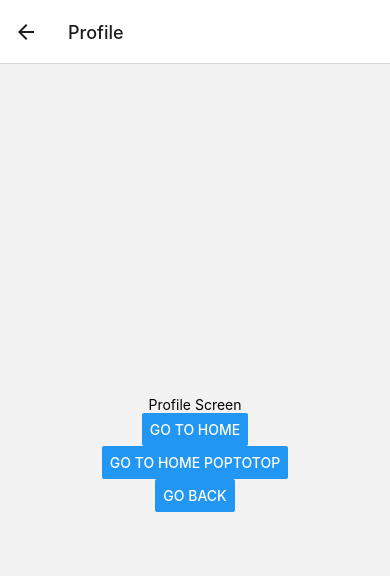
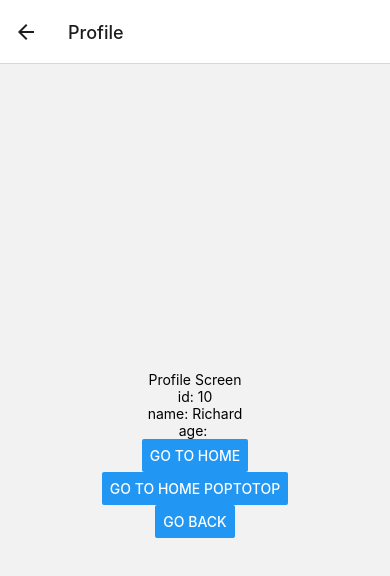
Before and after one commit to rddewan/react-native-beginner, a React Native app in the folder NavigationDemo/: screen /Profile in a window 390 px wide. Shown: the top 576 px of the page. Built offline with nearby package versions, Linux system fonts and the light colour scheme.

Commit message:
passing parameters to route

```diff
--- a/NavigationDemo/App.js
+++ b/NavigationDemo/App.js
@@ -16,7 +16,7 @@ function AppNavigation() {
     <Stack.Navigator>
       <Stack.Screen name="Home" component={HomeScreen} />
       <Stack.Screen name="Setting" component={SettingScreen} />
-      <Stack.Screen name="Profile" component={ProfileScreen} />
+      <Stack.Screen name="Profile" component={ProfileScreen} initialParams={{id: 10, name: 'Richard'}}/>
     </Stack.Navigator>
 
   );
--- a/NavigationDemo/screens/HomeScreen.jsx
+++ b/NavigationDemo/screens/HomeScreen.jsx
@@ -1,16 +1,24 @@
+import { useEffect } from 'react';
 import { Button, Text, View } from 'react-native';
 
-const HomeScreen = ({ navigation }) => {
+const HomeScreen = ({ navigation, route }) => {
+    const params = route.params;
+    console.log('params', params);
     return (
         <View style={{ flex: 1, justifyContent: 'center', alignItems: 'center' }}>
             <Text>Home Screen</Text>
+            <Text>Success: {params?.success.toString() ?? 'no value'}</Text>
+            <Text>HMessage: {params?.message ?? 'no value passed from profile screen'} </Text>
             <Button
                 title="Go to Settings"
-                onPress={() => navigation.navigate('Setting')} />
+                onPress={() => navigation.navigate(
+                    'Setting',
+                    { id: 1, name: 'Jane' },
+                )} />
 
             <Button
                 title="Go to Settings Push"
-                onPress={() => navigation.push('Setting')} />
+                onPress={() => navigation.push('Setting', { id: 1, name: 'Jane' })} />
         </View>
     );
 }
--- a/NavigationDemo/screens/ProfileScreen.jsx
+++ b/NavigationDemo/screens/ProfileScreen.jsx
@@ -1,12 +1,17 @@
 import { Button, Text, View } from 'react-native';
 
-const ProfileScreen = ({ navigation }) => {
+const ProfileScreen = ({ navigation, route }) => {
+    const params = route.params;
+
     return (
         <View style={{ flex: 1, justifyContent: 'center', alignItems: 'center' }}>
             <Text>Profile Screen</Text>
+            <Text>id: {params.id}</Text>
+            <Text>name: {params.name}</Text>
+            <Text>age: {params.age}</Text>
             <Button
                 title="Go to Home"
-                onPress={() => navigation.navigate('Home')} />
+                onPress={() => navigation.navigate('Home', { success: true, message: 'We are good to go' })} />
 
             <Button
                 title="Go to Home PopToTop"
--- a/NavigationDemo/screens/SettingScrren.jsx
+++ b/NavigationDemo/screens/SettingScrren.jsx
@@ -1,12 +1,20 @@
 import { Button, Text, View } from 'react-native';
 
-const SettingScreen = ({ navigation }) => {
+const SettingScreen = ({ navigation, route }) => {
+    const params = route.params;
+    const {id, name} = route.params;
+
     return (
         <View style={{ flex: 1, justifyContent: 'center', alignItems: 'center' }}>
             <Text>Setting Screen</Text>
+            <Text>id: {id}</Text>
+            <Text>name: {name}</Text>
             <Button
                 title="Go to Profile"
-                onPress={() => navigation.navigate('Profile')} />
+                onPress={() => navigation.navigate(
+                    'Profile',
+                    { id: 1, name: 'Richard Dewan', age:  30 },
+                )} />
 
             <Button
                 title="Go Back"
```
